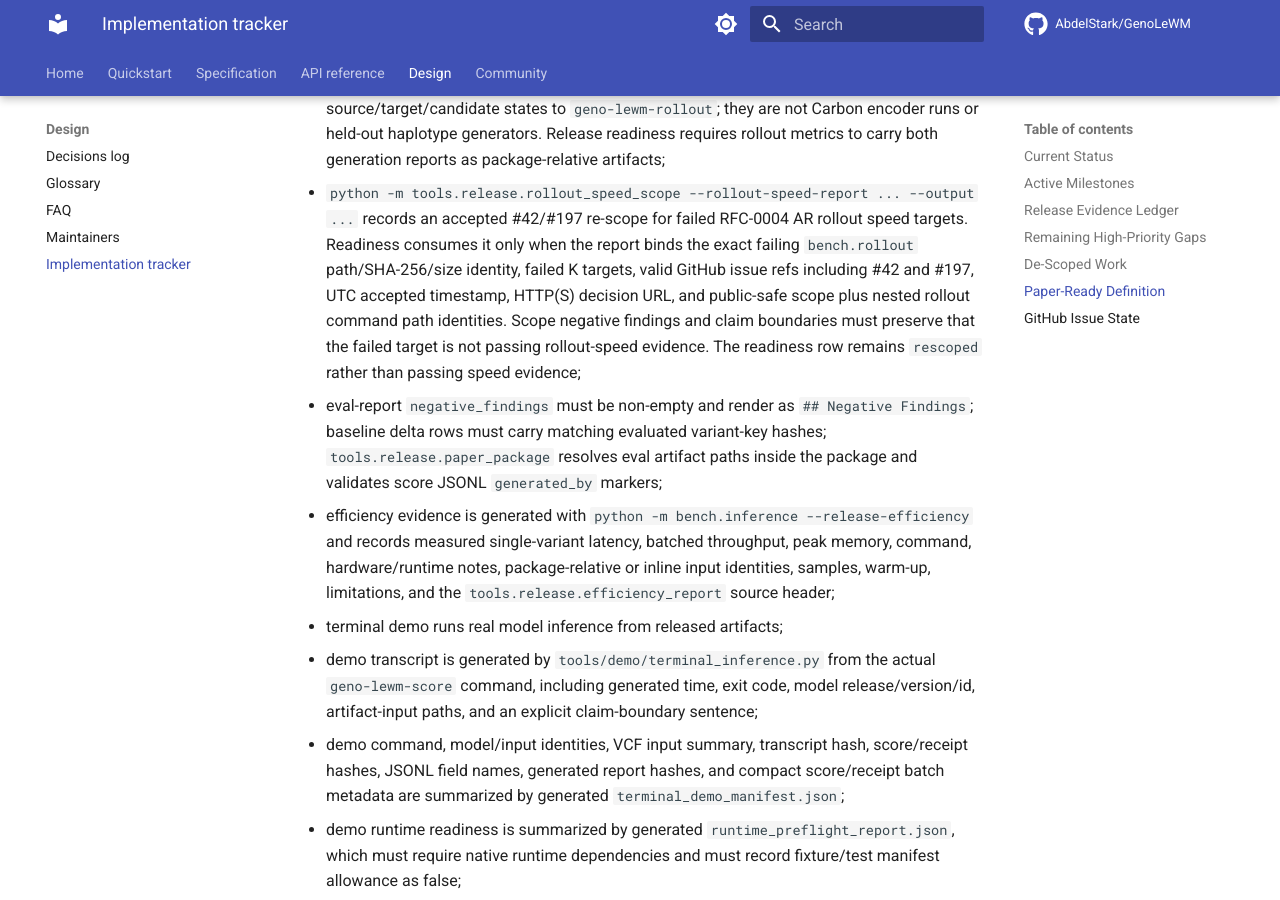
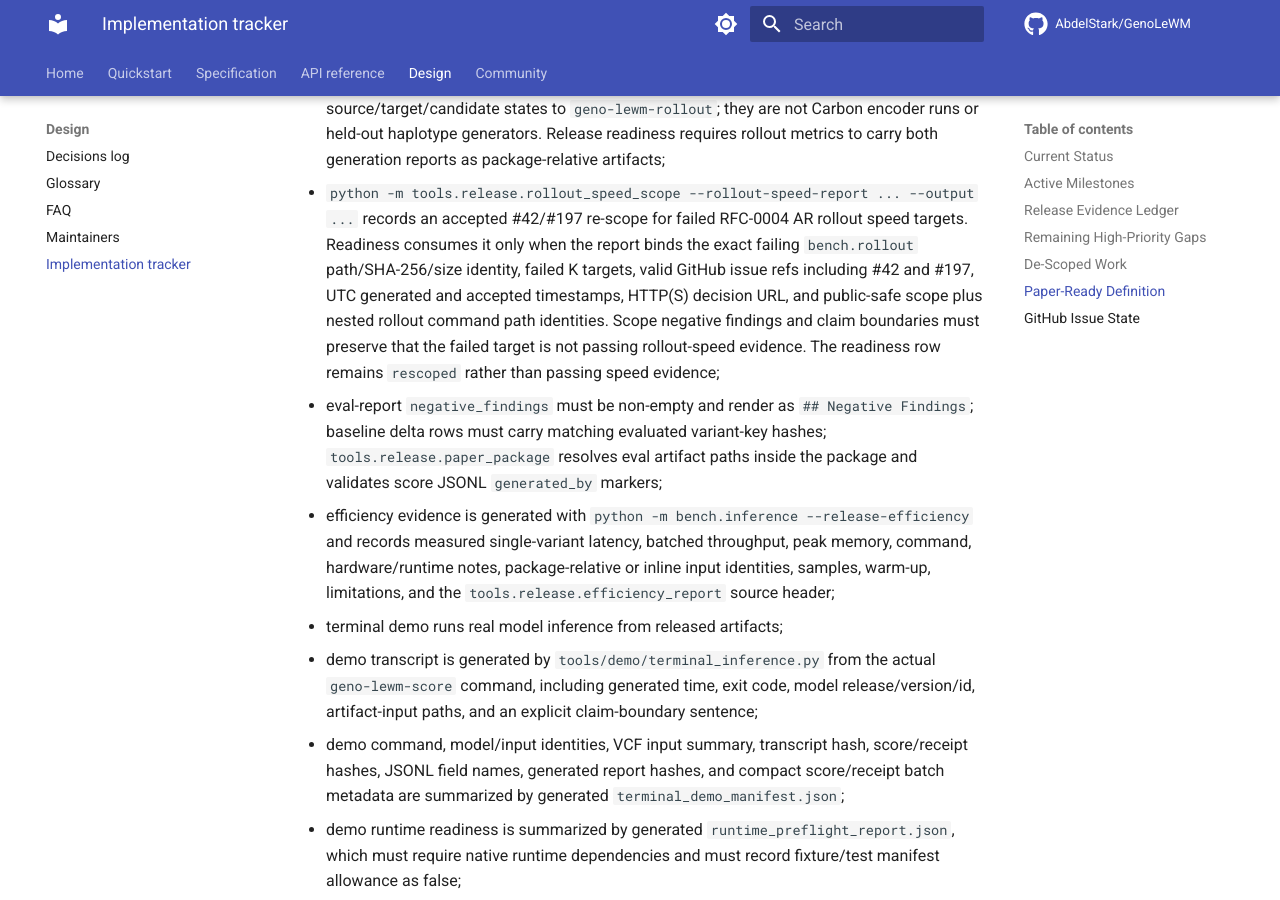
Before and after one commit to AbdelStark/GenoLeWM, an MkDocs documentation site: the page built from docs/roadmap/IMPLEMENTATION.md, in a window 1280 px wide and 900 px high, scrolled down 7676 px. Built offline with MkDocs 1.6.1 and Material for MkDocs 9.7.7, drawn with Linux system fonts in a browser that asks for light colours; comment, search, counter and statistics services are not loaded; the version menu is left out.

Commit message:
eval: verify rollout scope generated time

```diff
--- a/docs/roadmap/IMPLEMENTATION.md
+++ b/docs/roadmap/IMPLEMENTATION.md
@@ -248,12 +248,12 @@
   records an accepted #42/#197 re-scope for failed RFC-0004 AR rollout
   speed targets. Readiness consumes it only when the report binds the
   exact failing `bench.rollout` path/SHA-256/size identity, failed K
-  targets, valid GitHub issue refs including #42 and #197, UTC accepted
-  timestamp, HTTP(S) decision URL, and public-safe scope plus nested
-  rollout command path identities. Scope negative findings and claim
-  boundaries must preserve that the failed target is not passing
-  rollout-speed evidence. The readiness row remains `rescoped` rather
-  than passing speed evidence;
+  targets, valid GitHub issue refs including #42 and #197, UTC generated
+  and accepted timestamps, HTTP(S) decision URL, and public-safe scope
+  plus nested rollout command path identities. Scope negative findings
+  and claim boundaries must preserve that the failed target is not
+  passing rollout-speed evidence. The readiness row remains `rescoped`
+  rather than passing speed evidence;
 - eval-report `negative_findings` must be non-empty and render as
   `## Negative Findings`;
   baseline delta rows must carry matching evaluated variant-key hashes;
```
Also changed, not shown: README.md (+7 -7 lines), ROADMAP.md (+7 -6 lines), docs/spec/09-release-and-versioning.md (+6 -6 lines), 2 other files.
